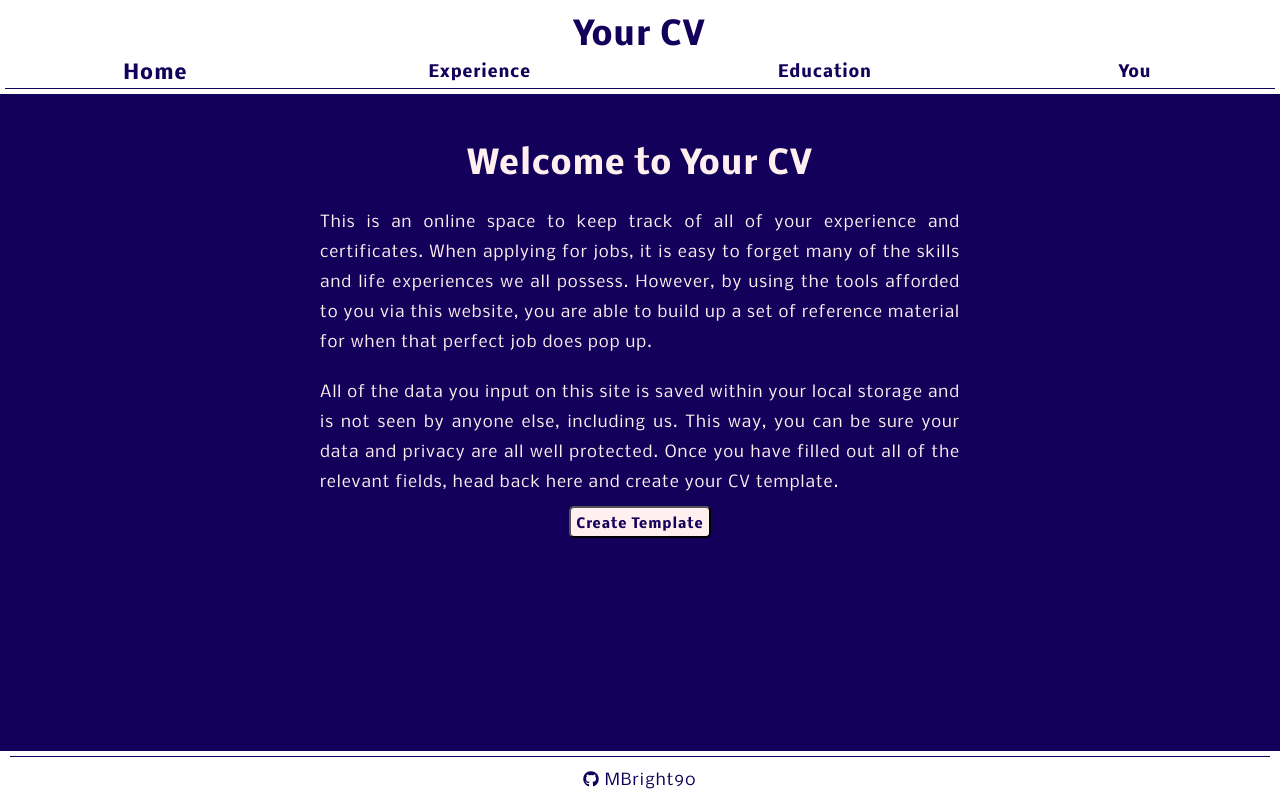
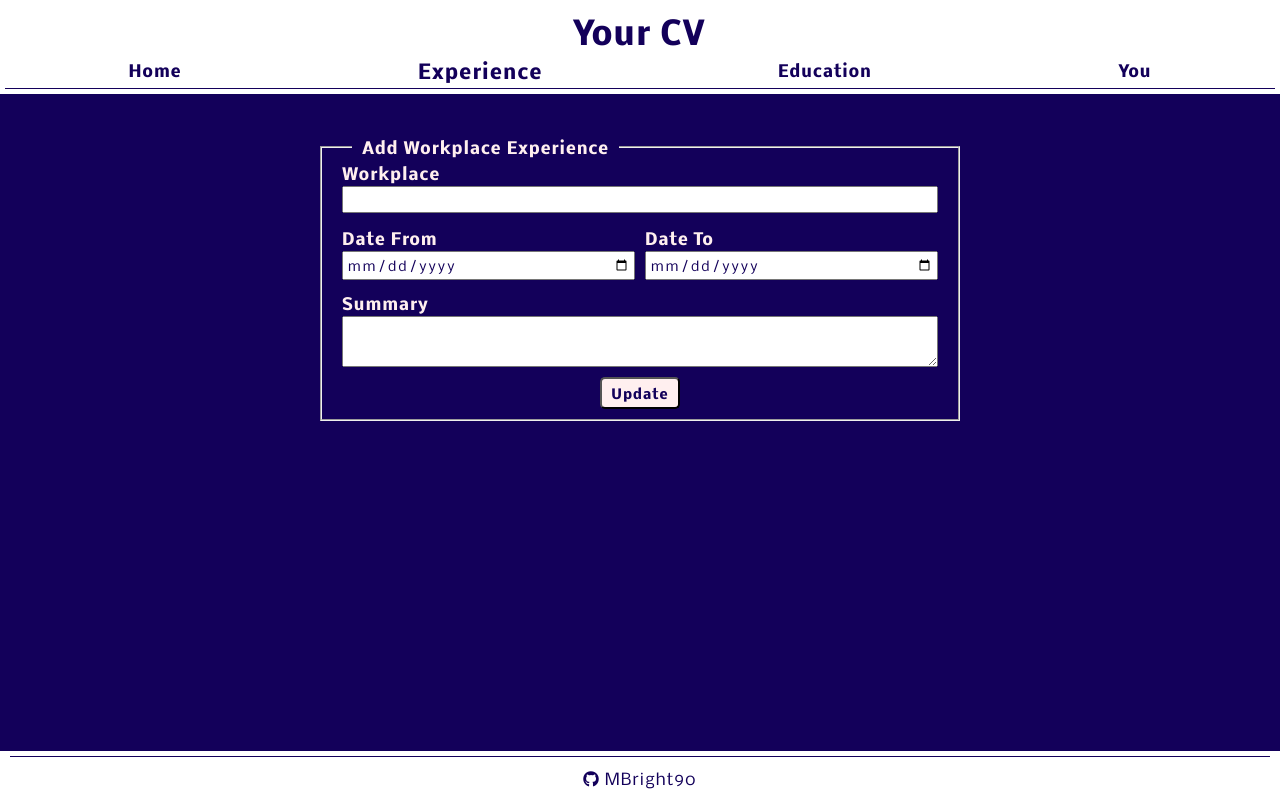
Before and after one commit to MBright90/cv-application, a React app: page / in a window 1280 px wide. Built offline with nearby package versions, Linux system fonts and the light colour scheme.

Commit message:
Add info editing data flow and functionality

```diff
--- a/src/components/App.js
+++ b/src/components/App.js
@@ -20,11 +20,12 @@ export default class App extends Component {
 
     this.state = {
       activeModal: false,
-      currentPage: 'home',
+      currentPage: 'experience',
       currentUser: server.getCurrentInfo()
     }
 
     this.changePageShown = this.changePageShown.bind(this)
+    this.editInfo = this.editInfo.bind(this)
     this.requestInfoByID = this.requestInfoByID.bind(this)
     this.revertToDateObject = this.revertToDateObject.bind()
     this.updateCurrentUser = this.updateCurrentUser.bind(this)
@@ -72,7 +73,7 @@ export default class App extends Component {
       .then(() => setTimeout(this.updateCurrentUser, 1))
   }
 
-  uploadEducationInfo(inputValues) {
+  uploadEducationInfo(inputValues, infoID) {
 
     const certificateSplice = inputValues.slice(3)
     const educationObj = {
@@ -82,11 +83,11 @@ export default class App extends Component {
       certificates: certificateSplice,
     }
 
-    server.createEducationInfo(educationObj)
+    server.createEducationInfo(educationObj, infoID)
     this.updateCurrentUser()
   }
 
-  uploadExperienceInfo(inputValues) {
+  uploadExperienceInfo(inputValues, infoID) {
     const experienceObj = {
       workplaceName: inputValues[0],
       dateFrom: inputValues[1],
@@ -94,7 +95,7 @@ export default class App extends Component {
       experienceSummary: inputValues[3]
     }
 
-    server.createExperienceInfo(experienceObj)
+    server.createExperienceInfo(experienceObj, infoID)
     this.updateCurrentUser()
   }
 
@@ -108,6 +109,13 @@ export default class App extends Component {
   }
 
   // Edit and delete button functions //
+
+  editInfo(inputValues, infoID, type) {
+    if (type === 'education') this.uploadEducationInfo(inputValues, infoID)
+    else this.uploadExperienceInfo(inputValues, infoID)
+    this.closeModal()
+  }
+
   revertToDateObject(formattedDate) {
     return server.revertDate(formattedDate)
   }
@@ -128,6 +136,7 @@ export default class App extends Component {
     if (mainPage === 'home') main = <Home />
     else if (mainPage === 'experience') main = <Experience
       closeModal={this.closeModal}
+      editExperienceInfo={this.editInfo}
       requestInfoByID={this.requestInfoByID}
       revertToDateObject={this.revertToDateObject}
       uploadExperienceInfo={this.uploadExperienceInfo}
--- a/src/components/Buttons.js
+++ b/src/components/Buttons.js
@@ -36,10 +36,11 @@ class SaveInfoButton extends Component {
     // the App component
     e.preventDefault()
     // Search for all inputs/text areas within the form
+    console.log(e.target.parentNode.parentNode)
     const inputArr = [...e.target.parentNode.parentNode.querySelectorAll('input'), ...e.target.parentNode.parentNode.querySelectorAll('textarea')]
     const inputValues = inputArr.map((inputField) => inputField.value)
     if (this.props.setToClear === true) clearValues(inputArr)
-    this.props.uploadData(inputValues)
+    this.props.uploadData(inputValues, e.target.dataset.itemId, e.target.dataset.infoType)
   }
 
   render() {
@@ -48,6 +49,8 @@ class SaveInfoButton extends Component {
         <button
           className="save-button"
           type="submit"
+          data-item-id={this.props.itemID}
+          data-info-type={this.props.infoType}
           onClick={(e) => {
             this.handleFormData(e)
             this.notifySave('Update Successful')
@@ -60,11 +63,14 @@ class SaveInfoButton extends Component {
 }
 
 SaveInfoButton.defaultProps = {
-  setToClear: true,
-  uploadData: () => {}
+  infoType: '',
+  itemID: '',
+  setToClear: true
 }
 
 SaveInfoButton.propTypes = {
+  infoType: PropTypes.string,
+  itemID: PropTypes.string,
   setToClear: PropTypes.bool,
   uploadData: PropTypes.func,
 }
--- a/src/components/Education.js
+++ b/src/components/Education.js
@@ -22,7 +22,7 @@ const EducationItem = (props) => {
       <p className="list-item-dates">{props.educationItem.dateFrom} - {props.educationItem.dateTo}</p>
       {certificateParaArray(props.educationItem.certificates)}
       <EditButton
-        editFunc={console.log('edit')}
+        editFunc={props.editFunc}
         itemID={props.educationItem.ID}
       />
       <DeleteButton
@@ -34,6 +34,7 @@ const EducationItem = (props) => {
 }
 
 EducationItem.propTypes = {
+  editFunc: PropTypes.func,
   educationItem: PropTypes.object
 }
 
@@ -42,6 +43,7 @@ const EducationList = (props) => {
     return props.educationArray.map((educationItem) => {
       return <EducationItem
         key={`${educationItem.institutionName}${educationItem.dateFrom}`}
+        editFunc={props.editFunc}
         educationItem={educationItem}/>
     })
   }
@@ -54,6 +56,7 @@ const EducationList = (props) => {
 }
 
 EducationList.propTypes = {
+  editFunc: PropTypes.func,
   educationArray: PropTypes.array
 }
 
@@ -126,7 +129,7 @@ class EducationInput extends Component {
     return (
       <form className='education-input-overview'>
         <fieldset>
-          <legend>Add New Certificate</legend>
+          <legend>{this.props.formType} New Certificate</legend>
           <div className="span-two">
             <label htmlFor="">Institution</label>
             <input
@@ -179,6 +182,7 @@ EducationInput.defaultProps = {
 
 EducationInput.propTypes = {
   educationItem: PropTypes.object,
+  formType: PropTypes.string,
   uploadEducationInfo: PropTypes.func,
 }
 
@@ -191,7 +195,7 @@ class Education extends Component {
     }
 
     this.closeModal = this.props.closeModal.bind(this)
-    this.showExperienceModal = this.showExperienceModal.bind(this)
+    this.showEducationModal = this.showEducationModal.bind(this)
   }
 
   showEducationModal(e) {
@@ -217,11 +221,13 @@ class Education extends Component {
     return (
       <main>
         <div className="education-page-overview">
+          {this.state.isModalActive}
           <EducationInput
             uploadEducationInfo={this.props.uploadEducationInfo}
           />
           <EducationList
             educationArray={this.props.userEducationArray}
+            editFunc={this.showEducationModal}
           />
         </div>
       </main>
--- a/src/components/Experience.js
+++ b/src/components/Experience.js
@@ -87,6 +87,8 @@ const ExperienceInput = (props) => {
           ></textarea>
         </div>
         <SaveInfoButton
+          itemID={props.itemID}
+          infoType={'experience'}
           uploadData={props.uploadExperienceInfo}/>
       </fieldset>
     </form>
@@ -105,6 +107,7 @@ ExperienceInput.defaultProps = {
 
 ExperienceInput.propTypes = {
   experienceItem: PropTypes.object,
+  itemID: PropTypes.string,
   formType: PropTypes.string,
   uploadExperienceInfo: PropTypes.func,
 }
@@ -123,7 +126,7 @@ class Experience extends Component {
 
   showExperienceModal(e) {
     const infoID = e.target.dataset.itemId
-    const experienceObj = this.props.requestInfoByID(infoID, 'experience')
+    const experienceObj = Object.assign({}, this.props.requestInfoByID(infoID, 'experience'))
 
     experienceObj.dateFrom = this.props.revertToDateObject(experienceObj.dateFrom)
     experienceObj.dateTo = this.props.revertToDateObject(experienceObj.dateTo)
@@ -134,6 +137,7 @@ class Experience extends Component {
         editForm={<ExperienceInput
           experienceItem={experienceObj}
           formType='Edit'
+          itemID={infoID}
           uploadExperienceInfo={this.props.editExperienceInfo}
         />}
       />
@@ -145,6 +149,7 @@ class Experience extends Component {
       <main>
         {this.state.isModalActive}
         <div className="experience-page-overview">
+          {this.state.isModalActive}
           <ExperienceInput
             uploadExperienceInfo={this.props.uploadExperienceInfo}
           />
```
